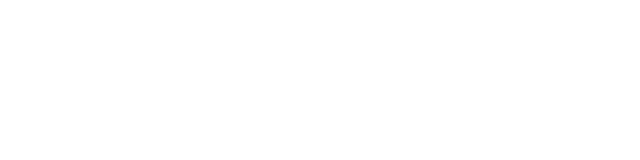
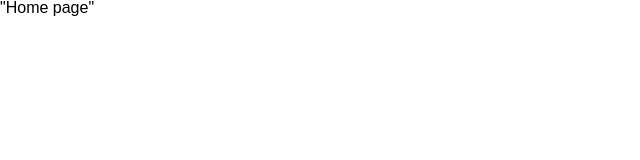
Before and after one commit to VestryOd/react-apollo, a React (Create React App) app: page / in a window 1280 px wide. Shown: the top 160 px of the page, without its empty margins (0-640 px from the left). Built offline with nearby package versions, Linux system fonts and the light colour scheme.

Commit message:
feat: added basic routing

```diff
--- a/package.json
+++ b/package.json
@@ -10,7 +10,7 @@
     "graphql": "^16.8.0",
     "react": "^18.2.0",
     "react-dom": "^18.2.0",
-    "react-router-dom": "^6.15.0",
+    "react-router-dom": "^5.2.0",
     "react-scripts": "5.0.1",
     "styled-components": "^6.0.7",
     "web-vitals": "^2.1.4"
--- a/public/index.html
+++ b/public/index.html
@@ -3,27 +3,13 @@
   <head>
     <meta charset="utf-8" />
     <link rel="icon" href="%PUBLIC_URL%/favicon.ico" />
+    <link rel="stylesheet" href="%PUBLIC_URL%/reset.css" />
     <meta name="viewport" content="width=device-width, initial-scale=1" />
     <meta name="theme-color" content="#000000" />
     <meta
       name="description"
       content="Web site created using create-react-app"
     />
-    <link rel="apple-touch-icon" href="%PUBLIC_URL%/logo192.png" />
-    <!--
-      manifest.json provides metadata used when your web app is installed on a
-      user's mobile device or desktop. See https://developers.google.com/web/fundamentals/web-app-manifest/
-    -->
-    <link rel="manifest" href="%PUBLIC_URL%/manifest.json" />
-    <!--
-      Notice the use of %PUBLIC_URL% in the tags above.
-      It will be replaced with the URL of the `public` folder during the build.
-      Only files inside the `public` folder can be referenced from the HTML.
-
-      Unlike "/favicon.ico" or "favicon.ico", "%PUBLIC_URL%/favicon.ico" will
-      work correctly both with client-side routing and a non-root public URL.
-      Learn how to configure a non-root public URL by running `npm run build`.
-    -->
     <title>Apollo 2023</title>
   </head>
   <body>
--- /dev/null
+++ b/public/reset.css
@@ -0,0 +1,49 @@
+/* http://meyerweb.com/eric/tools/css/reset/
+   v2.0 | 20110126
+   License: none (public domain)
+*/
+
+html, body, div, span, applet, object, iframe,
+h1, h2, h3, h4, h5, h6, p, blockquote, pre,
+a, abbr, acronym, address, big, cite, code,
+del, dfn, em, img, ins, kbd, q, s, samp,
+small, strike, strong, sub, sup, tt, var,
+b, u, i, center,
+dl, dt, dd, ol, ul, li,
+fieldset, form, label, legend,
+table, caption, tbody, tfoot, thead, tr, th, td,
+article, aside, canvas, details, embed,
+figure, figcaption, footer, header, hgroup,
+menu, nav, output, ruby, section, summary,
+time, mark, audio, video {
+    margin: 0;
+    padding: 0;
+    border: 0;
+    font-size: 100%;
+    font: inherit;
+    vertical-align: baseline;
+}
+/* HTML5 display-role reset for older browsers */
+article, aside, details, figcaption, figure,
+footer, header, hgroup, menu, nav, section {
+    display: block;
+}
+body {
+    line-height: 1;
+    font-family: sans-serif;
+}
+ol, ul {
+    list-style: none;
+}
+blockquote, q {
+    quotes: none;
+}
+blockquote:before, blockquote:after,
+q:before, q:after {
+    content: '';
+    content: none;
+}
+table {
+    border-collapse: collapse;
+    border-spacing: 0;
+}
--- a/src/components/App.js
+++ b/src/components/App.js
@@ -1,7 +1,12 @@
+import { BrowserRouter as Router, Route } from "react-router-dom";
+import { Details, Home } from '../routes';
+
 function App() {
   return (
-    <div className="App">
-    </div>
+    <Router>
+      <Route exact path="/" component={Home} />
+      <Route path="/:id" component={Details} />
+    </Router>
   );
 }
 
--- /dev/null
+++ b/src/routes/Details.jsx
@@ -0,0 +1 @@
+export const Details = () => "Details page";
--- /dev/null
+++ b/src/routes/Home.jsx
@@ -0,0 +1 @@
+export const Home = () => <div>"Home page"</div>;
--- /dev/null
+++ b/src/routes/index.js
@@ -0,0 +1,2 @@
+export * from "./Home";
+export * from "./Details";
```
Also changed, not shown: 1 other file (tests, documents, lock files or other folders).
